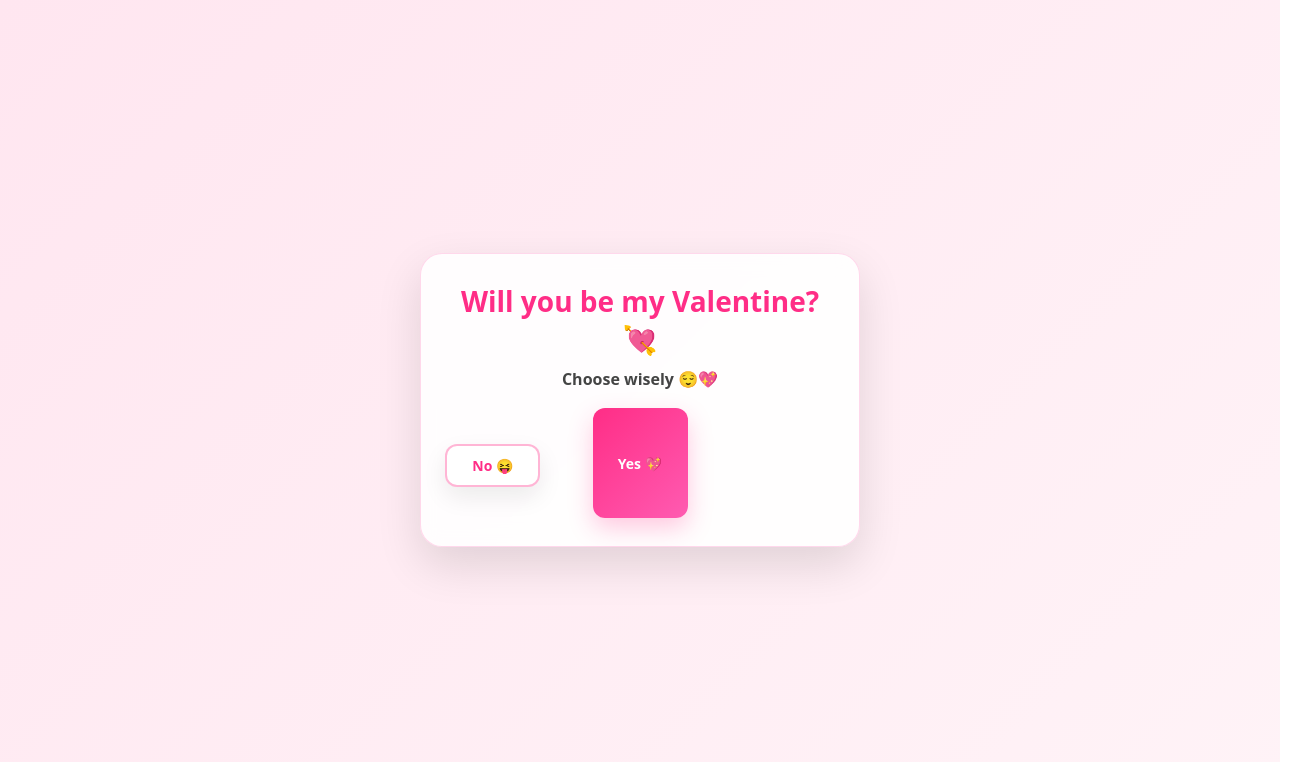
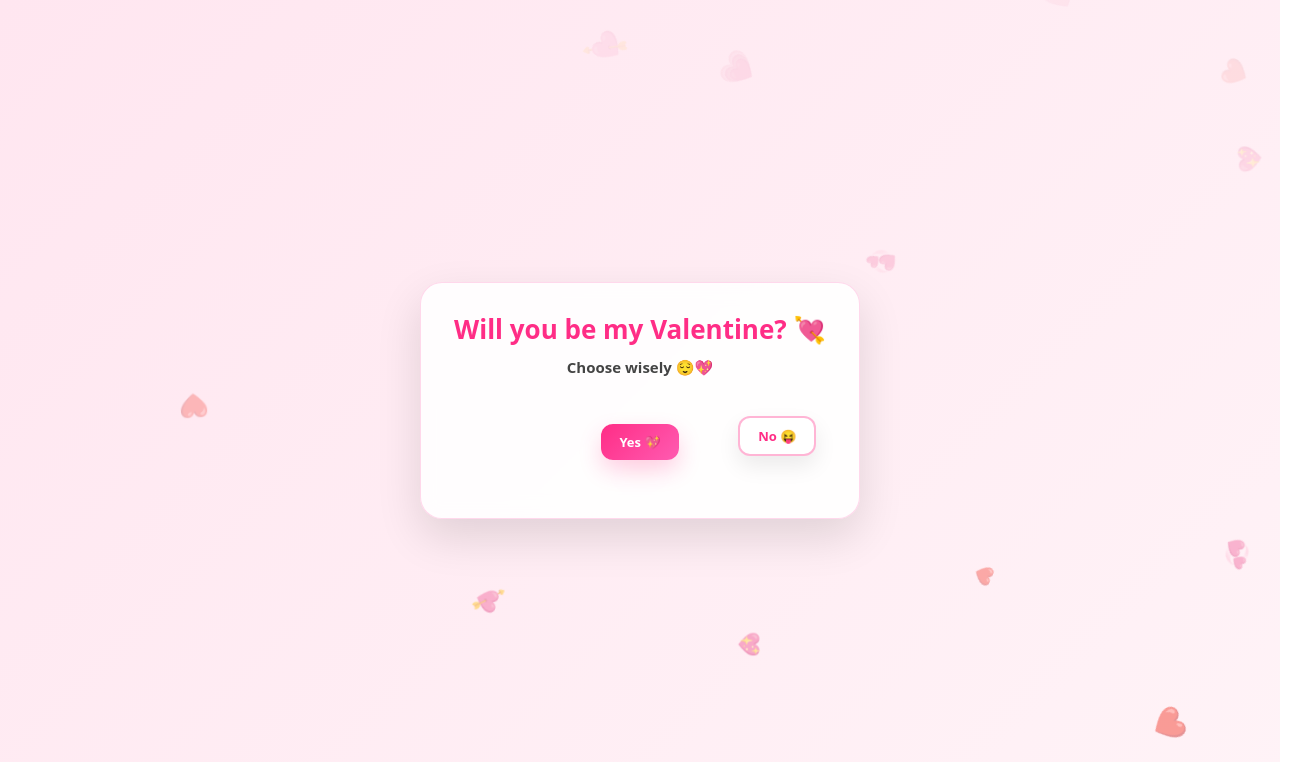
Before and after one commit to lokeshram1717/Demo, a plain HTML site: page index.html in a window 1280 px wide. Both pictures are taken after a click on the button "No 😝". Shown: the top 762 px of the page, 1304 px wide, since content can reach past the window. Drawn offline with Linux system fonts and the light colour scheme.

Commit message:
Update index.html

```diff
--- a/index.html
+++ b/index.html
@@ -31,6 +31,15 @@
       overflow: hidden;
     }
 
+    /* Hearts background layer */
+    .hearts-layer {
+      position: absolute;
+      inset: 0;
+      overflow: hidden;
+      pointer-events: none;
+      z-index: 1;
+    }
+
     .card1 {
       width: 440px;
       max-width: 92vw;
@@ -42,97 +51,97 @@
       text-align: center;
       border: 1px solid rgba(255, 105, 180, 0.25);
       z-index: 5;
+      position: relative;
     }
 
     .card1 h1 {
-      font-size: 28px;
+      font-size: 26px;
       color: #ff2d86;
       margin-bottom: 10px;
       font-weight: 900;
     }
 
     .card1 p {
-      font-size: 16px;
+      font-size: 15px;
       color: #444;
       margin-bottom: 18px;
       font-weight: 600;
     }
 
-    /* Button area (NO will run inside this box only) */
+    /* Button area (NO will move ONLY inside this) */
     .btn-row {
+      position: relative;
+      width: 100%;
+      height: 95px;
+      margin-top: 10px;
       display: flex;
       justify-content: center;
-      gap: 14px;
-      margin-top: 18px;
-      position: relative;
-      width: 100%;
-      height: 110px; /* enough room for NO movement */
+      align-items: center;
+      gap: 12px;
     }
 
-    /* Smaller buttons */
+    /* iPhone friendly small buttons */
     button {
       border: none;
       cursor: pointer;
-      padding: 10px 18px;
+      padding: 9px 14px;
       border-radius: 12px;
-      font-size: 14px;
+      font-size: 13px;
       font-weight: 800;
+      min-width: 78px;
       transition: transform 0.2s ease, box-shadow 0.2s ease;
-      min-width: 95px;
       user-select: none;
+      pointer-events: auto;
+      white-space: nowrap;
     }
 
     button:active {
-      transform: scale(0.96);
+      transform: scale(0.95);
     }
 
     #yesBtn {
       background: linear-gradient(135deg, #ff2d86, #ff5bb1);
       color: white;
-      box-shadow: 0 10px 25px rgba(255, 45, 134, 0.25);
-      z-index: 5;
+      box-shadow: 0 10px 22px rgba(255, 45, 134, 0.22);
+      z-index: 50;
+      position: relative;
     }
 
     #yesBtn:hover {
       transform: translateY(-2px);
-      box-shadow: 0 12px 28px rgba(255, 45, 134, 0.32);
+      box-shadow: 0 12px 26px rgba(255, 45, 134, 0.32);
     }
 
-    /* NO button starts normal beside YES */
     #noBtn {
       background: #fff;
       color: #ff2d86;
       border: 2px solid rgba(255, 45, 134, 0.35);
-      box-shadow: 0 10px 25px rgba(0,0,0,0.08);
+      box-shadow: 0 10px 22px rgba(0,0,0,0.08);
       position: relative;
-      left: 0;
-      top: 0;
-      z-index: 6;
+      z-index: 60;
     }
 
-    /* Mobile: stack buttons nicely */
+    /* Mobile: keep them side by side always */
     @media (max-width: 420px) {
       .btn-row {
-        flex-direction: column;
-        height: 150px;
+        height: 100px;
         gap: 10px;
-        align-items: center;
       }
 
       button {
-        width: 100%;
-        max-width: 220px;
+        min-width: 74px;
+        padding: 9px 13px;
+        font-size: 13px;
       }
     }
 
-    /* cute floating hearts page1 */
+    /* Floating hearts */
     .heart {
       position: absolute;
       font-size: 18px;
       opacity: 0.55;
       animation: floatHearts 7s linear infinite;
       pointer-events: none;
-      z-index: 1;
     }
 
     @keyframes floatHearts {
@@ -153,7 +162,6 @@
       background: radial-gradient(circle at top, #fff1f7, #ffd1e6, #ffe6f0);
     }
 
-    /* FULL PAGE floating emojis */
     .sparkle-layer {
       position: fixed;
       inset: 0;
@@ -203,7 +211,7 @@
     }
 
     .love-card h2 {
-      font-size: 32px;
+      font-size: 30px;
       color: #ff2d86;
       font-weight: 900;
       margin-bottom: 10px;
@@ -230,7 +238,6 @@
       margin-bottom: 16px;
     }
 
-    /* images */
     .images-row {
       display: flex;
       justify-content: center;
@@ -256,26 +263,25 @@
       background: white;
     }
 
-    /* Page2 Mobile */
     @media (max-width: 720px) {
       .love-card {
         padding: 18px;
       }
 
       .love-card h2 {
-        font-size: 26px;
+        font-size: 24px;
       }
 
       .love-card .line1 {
-        font-size: 16px;
+        font-size: 15px;
       }
 
       .love-card .line2 {
-        font-size: 14px;
+        font-size: 13px;
       }
 
       .love-card .line3 {
-        font-size: 16px;
+        font-size: 15px;
       }
 
       .img-box {
@@ -290,11 +296,13 @@
 
   <!-- PAGE 1 -->
   <div class="page1" id="page1">
+    <div class="hearts-layer" id="heartsLayer"></div>
+
     <div class="card1">
       <h1>Will you be my Valentine? 💘</h1>
       <p>Choose wisely 😌💖</p>
 
-      <div class="btn-row">
+      <div class="btn-row" id="btnRow">
         <button id="yesBtn">Yes 💖</button>
         <button id="noBtn">No 😝</button>
       </div>
@@ -315,11 +323,11 @@
 
       <div class="images-row">
         <div class="img-box">
-          <img src="image2.png" alt="Proposal">
+          <img src="image1.png" alt="Proposal">
         </div>
 
         <div class="img-box">
-          <img src="image1.png" alt="Kiss">
+          <img src="image2.png" alt="Kiss">
         </div>
       </div>
     </div>
@@ -328,24 +336,22 @@
   <script>
     const yesBtn = document.getElementById("yesBtn");
     const noBtn = document.getElementById("noBtn");
+    const btnRow = document.getElementById("btnRow");
 
     const page1 = document.getElementById("page1");
     const page2 = document.getElementById("page2");
 
-    // ---------------- NO button move ONLY inside the button box ----------------
+    // ---------------- NO button move ONLY inside the card button area ----------------
     let noStartedRunning = false;
 
-    function moveNoButtonFar() {
-      const row = document.querySelector(".btn-row");
-
-      // first time: convert NO into absolute so it can move inside the row
+    function moveNoAroundYes() {
       if (!noStartedRunning) {
         noStartedRunning = true;
         noBtn.style.position = "absolute";
-        noBtn.style.zIndex = "10";
+        noBtn.style.zIndex = "100";
       }
 
-      const rowRect = row.getBoundingClientRect();
+      const rowRect = btnRow.getBoundingClientRect();
       const yesRect = yesBtn.getBoundingClientRect();
 
       const btnW = noBtn.offsetWidth;
@@ -353,40 +359,51 @@
 
       const padding = 8;
 
+      // max movement area
       const maxX = rowRect.width - btnW - padding;
       const maxY = rowRect.height - btnH - padding;
 
-      let x, y, dist;
+      let x, y;
 
-      do {
+      // YES center point
+      const yesCenterX = (yesRect.left + yesRect.width / 2);
+      const yesCenterY = (yesRect.top + yesRect.height / 2);
+
+      // Ensure NO doesn't overlap YES
+      const safeDistance = Math.max(yesRect.width, yesRect.height) + 45;
+
+      let tries = 0;
+
+      while (tries < 50) {
         x = Math.random() * maxX;
         y = Math.random() * maxY;
 
-        // distance from YES so it never overlaps
-        dist = Math.hypot(
-          (rowRect.left + x + btnW / 2) - (yesRect.left + yesRect.width / 2),
-          (rowRect.top + y + btnH / 2) - (yesRect.top + yesRect.height / 2)
-        );
+        const noCenterX = rowRect.left + x + btnW / 2;
+        const noCenterY = rowRect.top + y + btnH / 2;
 
-      } while (dist < 120);
+        const dist = Math.hypot(noCenterX - yesCenterX, noCenterY - yesCenterY);
+
+        if (dist > safeDistance) break;
+        tries++;
+      }
 
       noBtn.style.left = x + "px";
       noBtn.style.top = y + "px";
     }
 
     // Desktop hover
-    noBtn.addEventListener("mouseenter", moveNoButtonFar);
+    noBtn.addEventListener("mouseenter", moveNoAroundYes);
 
     // Mobile touch
     noBtn.addEventListener("touchstart", (e) => {
       e.preventDefault();
-      moveNoButtonFar();
-    });
+      moveNoAroundYes();
+    }, { passive: false });
 
     // Block click
     noBtn.addEventListener("click", (e) => {
       e.preventDefault();
-      moveNoButtonFar();
+      moveNoAroundYes();
     });
 
     // YES click -> go to page2
@@ -397,6 +414,7 @@
     });
 
     // ---------------- Page1 hearts background ----------------
+    const heartsLayer = document.getElementById("heartsLayer");
     const page1Hearts = ["💗","💖","💘","💞","💕","❤️"];
 
     function spawnPage1Heart() {
@@ -406,14 +424,14 @@
       h.style.left = Math.random() * 100 + "vw";
       h.style.animationDuration = (5 + Math.random() * 4) + "s";
       h.style.fontSize = (14 + Math.random() * 18) + "px";
-      document.body.appendChild(h);
+      heartsLayer.appendChild(h);
 
       setTimeout(() => h.remove(), 8000);
     }
 
     setInterval(spawnPage1Heart, 520);
 
-    // ---------------- Page2 sparkles (FULL SCREEN) ----------------
+    // ---------------- Page2 sparkles ----------------
     const sparkleLayer = document.getElementById("sparkleLayer");
     const sparkles = ["💖","🌸","🌷","💐","✨","🎉","🎊","💝","😍","🥰","😘","❤️","💍"];
 
```
